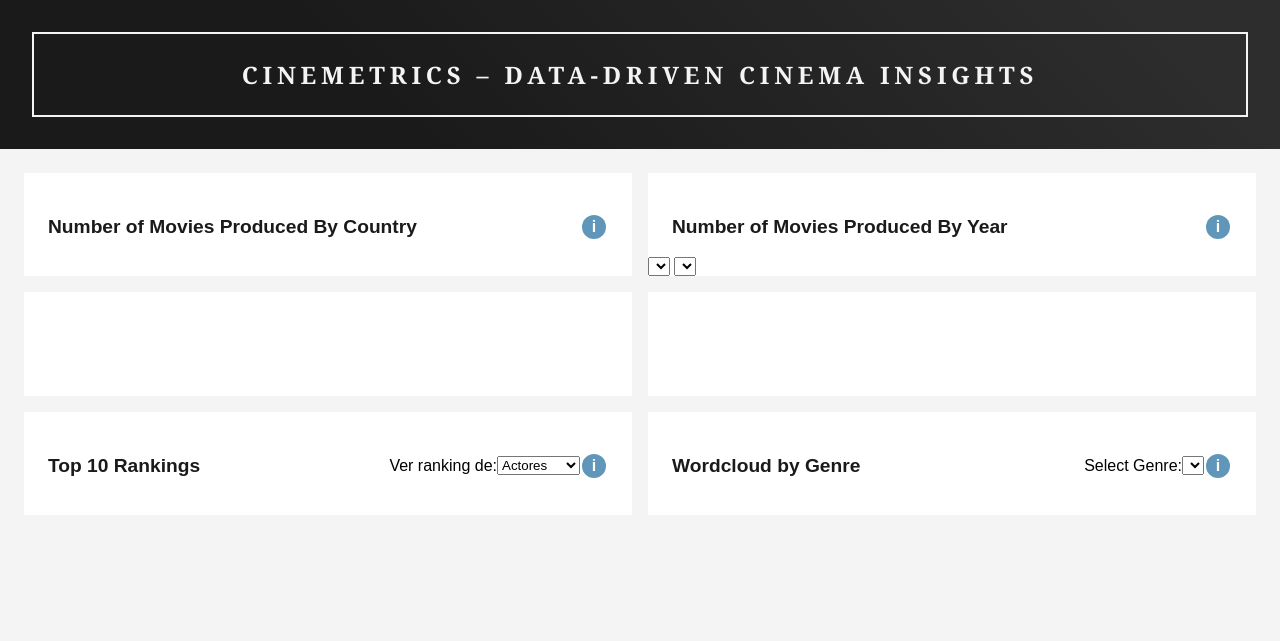
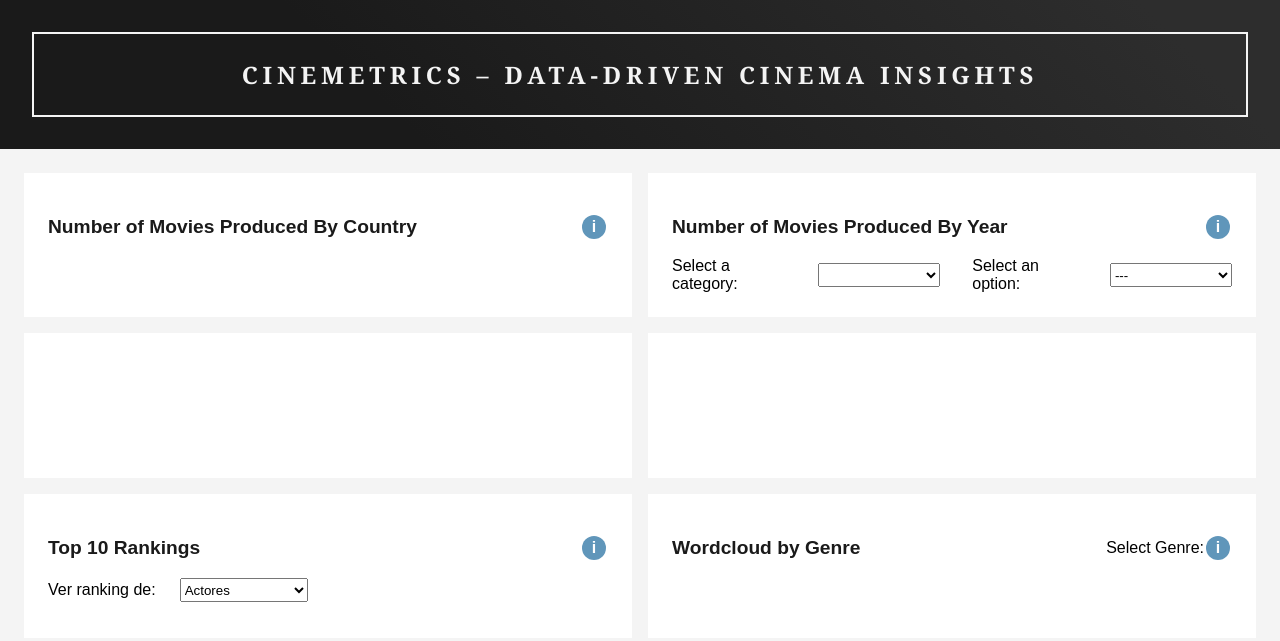
Before and after one commit to avillagran801/cinema-dashboard, a Flask app: template templates/dashboard.html in a window 1280 px wide. Shown: the top 641 px of the page. Run offline with Flask 3, Linux system fonts and the light colour scheme; the template is opened without the code that fills it, so the values that code supplies are empty; parts of the project's set-up code (start-up, migrations or seed data) failed here and were passed over.

Commit message:
Still working on the chart and some bugs

```diff
--- a/app.py
+++ b/app.py
@@ -2,45 +2,51 @@ from flask import Flask, render_template
 from charts.choropleth_chart import create_choropleth
 from charts.releases_chart import create_releases_chart
 from charts.bar_chart import (
-    create_top10_actors_bar,
-    create_top10_directors_bar,
-    create_top10_writers_bar
+  create_top10_actors_bar,
+  create_top10_directors_bar,
+  create_top10_writers_bar
 )
 from charts.waffle_chart import create_waffle
 from charts.budget_chart import create_line_budget_revenue
 from charts.word_chart import generate_wordclouds_by_genre
-from data.selector_options import categories_list, genres_list, countries_list
+from data.selector_options import genres_list, countries_list
 
 app = Flask(__name__)
 
 @app.route("/", methods=["GET"])
 def dashboard():
-    choropleth_chart = create_choropleth()
-    waffle_chart = create_waffle()
-    revenue_budget_line_chart = create_line_budget_revenue()
-    releases_chart = create_releases_chart()
+  choropleth_chart = create_choropleth()
+  waffle_chart = create_waffle()
+  revenue_budget_line_chart = create_line_budget_revenue()
+  releases_chart = create_releases_chart()
 
-    actors_bar_chart = create_top10_actors_bar()
-    writers_bar_chart = create_top10_writers_bar()
-    directors_bar_chart = create_top10_directors_bar()
-    wordclouds = generate_wordclouds_by_genre()
-    initial_genre = next(iter(wordclouds.keys()))
+  actors_bar_chart = create_top10_actors_bar()
+  writers_bar_chart = create_top10_writers_bar()
+  directors_bar_chart = create_top10_directors_bar()
+  # wordclouds = generate_wordclouds_by_genre()
+  # initial_genre = next(iter(wordclouds.keys()))
 
-    return render_template(
-        "dashboard.html",
-        category_options=categories_list,
-        genre_options=genres_list,
-        country_options=countries_list,
-        choropleth_chart=choropleth_chart,
-        waffle_chart=waffle_chart,
-        revenue_budget_line_chart=revenue_budget_line_chart,
-        releases_chart=releases_chart,
-        actors_bar_chart=actors_bar_chart,
-        writers_bar_chart=writers_bar_chart,
-        directors_bar_chart=directors_bar_chart,
-        wordclouds=wordclouds,
-        initial_genre=initial_genre
-    )
+  category_values = {
+    '---': ['---'],
+    'Genre': genres_list,
+    'Country': countries_list,
+    'Language': ['']
+  }
+
+  return render_template(
+    "dashboard.html",
+    category_options=list(category_values.keys()),
+    category_values=category_values,
+    choropleth_chart=choropleth_chart,
+    waffle_chart=waffle_chart,
+    revenue_budget_line_chart=revenue_budget_line_chart,
+    releases_chart=releases_chart,
+    actors_bar_chart=actors_bar_chart,
+    writers_bar_chart=writers_bar_chart,
+    directors_bar_chart=directors_bar_chart,
+    # wordclouds=wordclouds,
+    # initial_genre=initial_genre
+  )
 
 if __name__ == "__main__":
-    app.run(debug=True)
+  app.run(debug=True)
--- a/charts/budget_chart.py
+++ b/charts/budget_chart.py
@@ -31,6 +31,6 @@ def create_line_budget_revenue():
               labels={'value': 'Amount ($)', 'decade': 'Decade', 'metric': 'Metric Type'})
 
     fig.update_layout(hovermode="x unified")
-    fig.show()
+    # fig.show()
 
     return fig.to_html(full_html=False)
--- a/static/style.css
+++ b/static/style.css
@@ -2,7 +2,7 @@ body {
     font-family: Arial, sans-serif;
     background-color: #f4f4f4;
     margin: 0;
-    /*padding: 1rem;*/
+    width: 100%;
 }
 
 .header-container {
@@ -76,12 +76,12 @@ body {
   flex: 1;
   font-size: 1.2rem;
   color: #1a1a1a;
-  /*font-weight: 600;*/
 }
 
 .chart-content {
   padding: 0rem 1rem;
   background-color: white;
+  /*border: 5px red solid;*/
 }
 
 .info-button {
@@ -153,3 +153,22 @@ body {
   text-decoration: none;
   font-weight: bold;
 }
+
+.controls-container {
+  padding: 0rem 1.5rem 1.5rem 1.5rem;
+  display: inline-flex;
+  align-items: center;
+  gap: 2rem;
+}
+
+.select-container {
+  display: inline-flex;
+  align-items: center;
+  gap: 1.5rem;
+}
+
+.select-field {
+  display: block;
+  height: 1.5rem;
+  width: 8rem;
+}
--- a/templates/dashboard.html
+++ b/templates/dashboard.html
@@ -39,22 +39,29 @@
               'This is the dialog for chart 2'
             )">i</button>
           </div>
-          <div class="chart2-controls">
-            <select id="selector1">
+
+          <div class="controls-container">
+            <div class="select-container">
+              <label for="categorySelector">
+                Select a category:
+              </label>
+
+              <select id="categorySelector" class="select-field">
                 {% for category in category_options %}
                 <option value="{{ category }}" >
                   {{ category }}
                 </option>
                 {% endfor %}
               </select>
+            </div>
+            <div class="select-container">
+              <label for="optionSelector">
+                Select an option:
+              </label>
 
-            <select id="selector2">
-              {% for genre in genre_options %}
-              <option value="{{ genre }}" >
-                {{ genre }}
-              </option>
-              {% endfor %}
+              <select id="optionSelector" class="select-field">
               </select>
+            </div>
           </div>
           <div class="chart-content">
             {{ releases_chart | safe }}
@@ -72,16 +79,23 @@
         <div class="chart-container">
           <div class="chart-header">
             <h3 class="chart-title">Top 10 Rankings</h3>
-            <label for="categorySelect">Ver ranking de:</label>
-            <select id="categorySelect">
+            <button class="info-button" onclick="showInfoDialog(
+              'Information',
+              'Choose between the top 10 actors, writers, or directors ranked by number of movies.'
+            )">i</button>
+          </div>
+
+          <div class="controls-container">
+            <div class="select-container">
+              <label for="categorySelect">
+                Ver ranking de:
+              </label>
+              <select id="categorySelect" class="select-field">
                 <option value="actors">Actores</option>
                 <option value="writers">Escritores</option>
                 <option value="directors">Directores</option>
               </select>
-            <button class="info-button" onclick="showInfoDialog(
-              'Information',
-              'Choose between the top 10 actors, writers, or directors ranked by number of movies.'
-            )">i</button>
+            </div>
           </div>
 
           <div class="chart-content">
@@ -101,22 +115,18 @@
           <div class="chart-header">
             <h3 class="chart-title">Wordcloud by Genre</h3>
             <label for="genreWordSelect">Select Genre:</label>
-            <select id="genreWordSelect">
-              {% for genre in wordclouds.keys() %}
-                <option value="{{ genre }}">{{ genre }}</option>
-              {% endfor %}
-            </select>
+            <!-- 1
+
+            -->
             <button class="info-button" onclick="showInfoDialog(
               'Information',
               'These wordclouds show the most common words in movie overviews for the selected genre.'
             )">i</button>
           </div>
           <div class="chart-content">
-            {% for genre, img in wordclouds.items() %}
-              <div class="wordcloud-image" id="wordcloud-{{ genre }}" {% if genre != initial_genre %}style="display: none;"{% endif %}>
-                {{ img | safe }}
-              </div>
-            {% endfor %}
+            <!-- 2
+
+            -->
           </div>
         </div>
 
@@ -148,6 +158,9 @@
         if (e.key === 'Escape') hideInfoDialog();
       });
 
+    </script>
+
+    <script>
       // Selector de categoría para el gráfico de barras, evita tener que recargar la página
       document.getElementById('categorySelect').addEventListener('change', function() {
         document.getElementById('chartActors').style.display = 'none';
@@ -165,6 +178,7 @@
       });
 
       // Selector de género para wordcloud, lo mismo que el de barras, evita recargar la página
+      /*
       document.getElementById('genreWordSelect').addEventListener('change', function() {
         const allClouds = document.getElementsByClassName('wordcloud-image');
         for (let i = 0; i < allClouds.length; i++) {
@@ -173,6 +187,36 @@
         const selected = this.value;
         document.getElementById('wordcloud-' + selected).style.display = 'block';
       });
+      */
     </script>
+
+    <script>
+      /* Ignore the syntax error marked by VS Code */
+      const categoryValues = {{ category_values | tojson | safe }};
+    </script>
+
+    <script>
+      const categorySelector = document.getElementById('categorySelector');
+      const optionSelector = document.getElementById('optionSelector');
+
+      function populateOptionSelector(category) {
+        optionSelector.innerHTML = "";
+        const options = categoryValues[category] || ['---'];
+
+        options.forEach(option => {
+          const opt = document.createElement('option');
+          opt.value = option;
+          opt.textContent = option;
+          optionSelector.appendChild(opt);
+        });
+      }
+
+      populateOptionSelector(categorySelector.value);
+
+      categorySelector.addEventListener('change', function () {
+        populateOptionSelector(this.value)
+      });
+    </script>
+
   </body>
 </html>
```
Also changed, not shown: data/selector_options.py (+2 -6 lines), waffle_chart.png. Lines whose indentation alone changed are shown as unchanged.
